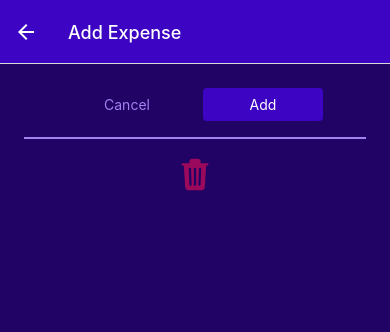
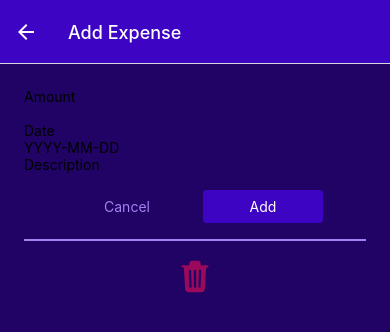
Before and after one commit to fmills89/mobile-expense-tracker, a React Native app: screen /ManageExpense in a window 390 px wide. Shown: the top 332 px of the page. Built offline with nearby package versions, Linux system fonts and the light colour scheme.

Commit message:
added inputconfigs to amount/date inputs

```diff
--- a/components/ManageExpense/ExpenseForm.js
+++ b/components/ManageExpense/ExpenseForm.js
@@ -1,7 +1,29 @@
 import { View } from 'react-native';
+import Input from './Input';
 
 function ExpenseForm() {
-  return <View></View>;
+  function amountChangedHandler() {}
+
+  return (
+    <View>
+      <Input
+        label="Amount"
+        textInputConfig={{
+          keyboardType: 'decimal-pad',
+          onChangeText: amountChangedHandler,
+        }}
+      />
+      <Input
+        label="Date"
+        textInputConfig={{
+          placeholder: 'YYYY-MM-DD',
+          maxLength: 10,
+          onChangeText: () => {},
+        }}
+      />
+      <Input label="Description" textInputConfig={{}} />
+    </View>
+  );
 }
 
 export default ExpenseForm;
--- a/components/ManageExpense/Input.js
+++ b/components/ManageExpense/Input.js
@@ -1,4 +1,4 @@
-import { Text, View, TextInput } from 'react-native';
+import { Text, View, TextInput, StyleSheet } from 'react-native';
 
 function Input({ label, type, textInputConfig }) {
   return (
--- a/screens/ManageExpense.js
+++ b/screens/ManageExpense.js
@@ -4,6 +4,7 @@ import IconButton from '../components/UI/IconButton';
 import { GlobalStyles } from '../constants/styles';
 import Button from '../components/UI/Buttons';
 import { ExpensesContext } from '../store/expenses-context';
+import ExpenseForm from '../components/ManageExpense/ExpenseForm';
 
 function ManageExpense({ route, navigation }) {
   const expensesCtx = useContext(ExpensesContext);
@@ -47,6 +48,7 @@ function ManageExpense({ route, navigation }) {
 
   return (
     <View style={styles.container}>
+      <ExpenseForm />
       <View style={styles.buttons}>
         <Button style={styles.button} mode="flat" onPress={cancelHandler}>
           Cancel
```
